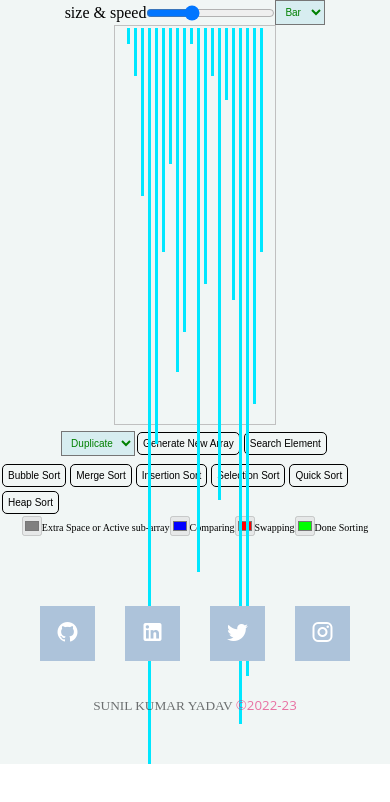
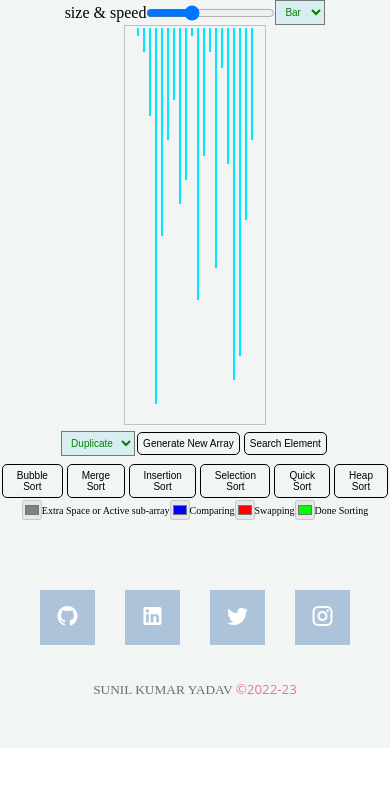
Before and after one commit to SunilKuYadav/ComprehendDSA, a React (Vite) app: page / in a window 390 px wide. Shown: the top 802 px of the page. Built offline with nearby package versions, Linux system fonts and the light colour scheme.

Commit message:
Fix: mobile support

```diff
--- a/src/App.tsx
+++ b/src/App.tsx
@@ -28,7 +28,7 @@ var timer = 500;
 function App() {
   const [unique, setUnique] = useState<boolean>(false);
   const [count, setCount] = useState<number>(20);
-  const [countMax, setCountMax] = useState<number>(100);
+  const [countMax, setCountMax] = useState<number>(50);
   const [dataSet, setdataSet] = useState<ArrayBarProps[]>([]);
   const [btnState, setBtnState] = useState<boolean>(false);
   const [modalStatus, setModalStatus] = useState<boolean>(false);
@@ -161,7 +161,7 @@ function App() {
     updateData();
   }, [count]);
   useEffect(() => {
-    if (size.width > 800) {
+    if (size.width > 600) {
       const tempCount = Math.floor(size.width / 8);
       if (300 > tempCount) {
         setCountMax(() => tempCount);
@@ -248,15 +248,8 @@ function App() {
           search element
         </button>
       </div>
-      <div
-        style={{
-          display: "flex",
-          flexDirection: "column",
-          justifyContent: "center",
-          alignItems: "center",
-        }}
-      >
-        <div>
+      <div className="center col">
+        <div className="center">
           <button
             className="btn"
             disabled={btnState}
@@ -300,7 +293,7 @@ function App() {
             heap sort
           </button>
         </div>
-        <div className="color-wrapper">
+        <div className="color-wrapper center">
           <input type="color" disabled value={active} />
           <span>Extra Space or Active sub-array</span>
 
--- a/src/Sorting.css
+++ b/src/Sorting.css
@@ -48,7 +48,17 @@
     color: green;
 }
 
-@media screen and (max-width: 800px) {
+.center {
+    display: flex;
+    justify-content: center;
+    align-items: center;
+}
+
+.col {
+    flex-direction: column;
+}
+
+@media screen and (max-width: 600px) {
     .bar-line-wrapper {
         min-height: 400px;
         height: 400px;
--- a/src/components/ArrayNodeBar.tsx
+++ b/src/components/ArrayNodeBar.tsx
@@ -17,7 +17,7 @@ const ArrayNode = (props: BarProps) => {
   const screenSize = useWindowSize();
 
   useEffect(() => {
-    if (screenSize.width < 800) {
+    if (screenSize.width < 600) {
       setIsMobile(() => true);
     } else {
       setIsMobile(() => false);
@@ -33,7 +33,7 @@ const ArrayNode = (props: BarProps) => {
     <div
       style={{
         width: isMobile
-          ? 3
+          ? 2
           : size < 100
           ? (100 / size) * 4 < 30
             ? (100 / size) * 4
@@ -49,7 +49,7 @@ const ArrayNode = (props: BarProps) => {
       onMouseEnter={onHover}
       onMouseLeave={onHover}
     >
-      {size < 20 ? (
+      {size < 20 && !isMobile ? (
         number
       ) : hover ? (
         <span
```
Also changed, not shown: vite.config.ts.timestamp-1670900561465.mjs (added, +10 -0 lines).
